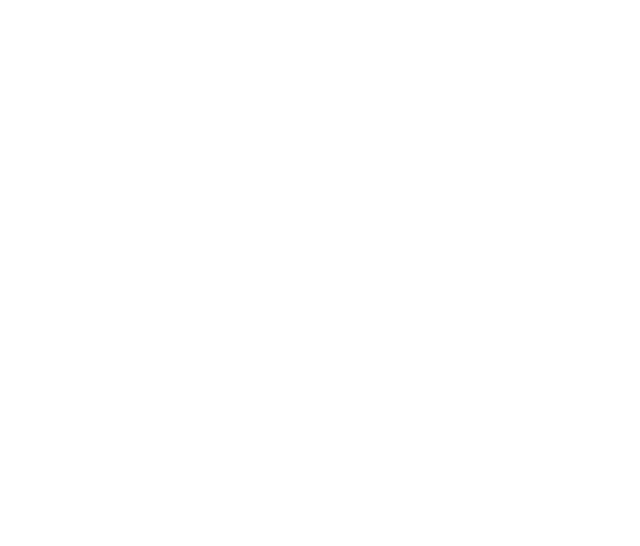
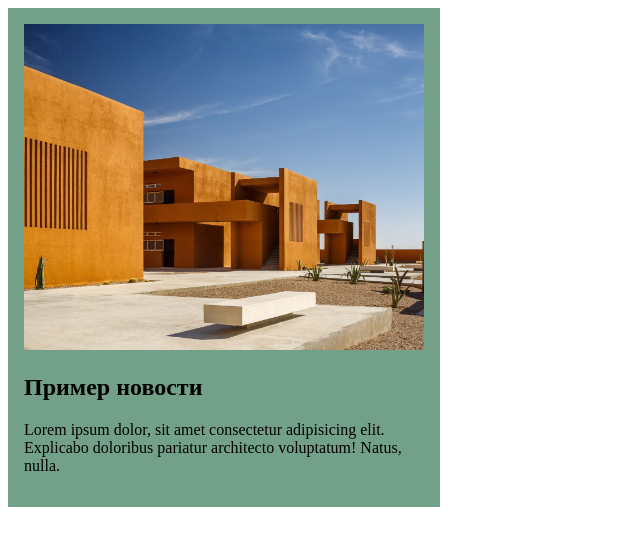
Before and after one commit to 17150048/web_lab3, a PHP site: page / in a window 1280 px wide. Before the commit the part shown is empty. Shown: the top 546 px of the page, without its empty margins (0-640 px from the left). Run offline with PHP 8.4, Linux system fonts and the light colour scheme.

Commit message:
Шаблон поста

```diff
--- a/css/style.css
+++ b/css/style.css
@@ -0,0 +1,16 @@
+.posts {
+  display: grid;
+  grid-template-columns: auto auto auto;
+}
+
+
+.post {
+  max-width: 400px;
+  background-color: #73a089;
+  padding: 1rem;
+}
+
+.post__image {
+  width: 100%;
+  height: auto;
+}
--- a/index.php
+++ b/index.php
@@ -1,12 +1,19 @@
 <!DOCTYPE html>
-<html lang="en">
+<html lang="ru">
 <head>
   <meta charset="UTF-8">
   <meta http-equiv="X-UA-Compatible" content="IE=edge">
   <meta name="viewport" content="width=device-width, initial-scale=1.0">
   <title>Валиханов 3</title>
+  <link rel="stylesheet" href="css/style.css">
 </head>
 <body>
-
+  <div class="posts">
+    <div class="post">
+      <img src="assets/1.jpg" alt="" class="post__image">
+      <h2 class="post__head">Пример новости</h2>
+      <p class="post__text">Lorem ipsum dolor, sit amet consectetur adipisicing elit. Explicabo doloribus pariatur architecto voluptatum! Natus, nulla.</p>
+    </div>
+  </div>
 </body>
 </html>
```
Also changed, not shown: assets/1.jpg (added), assets/2.jpg (added).
